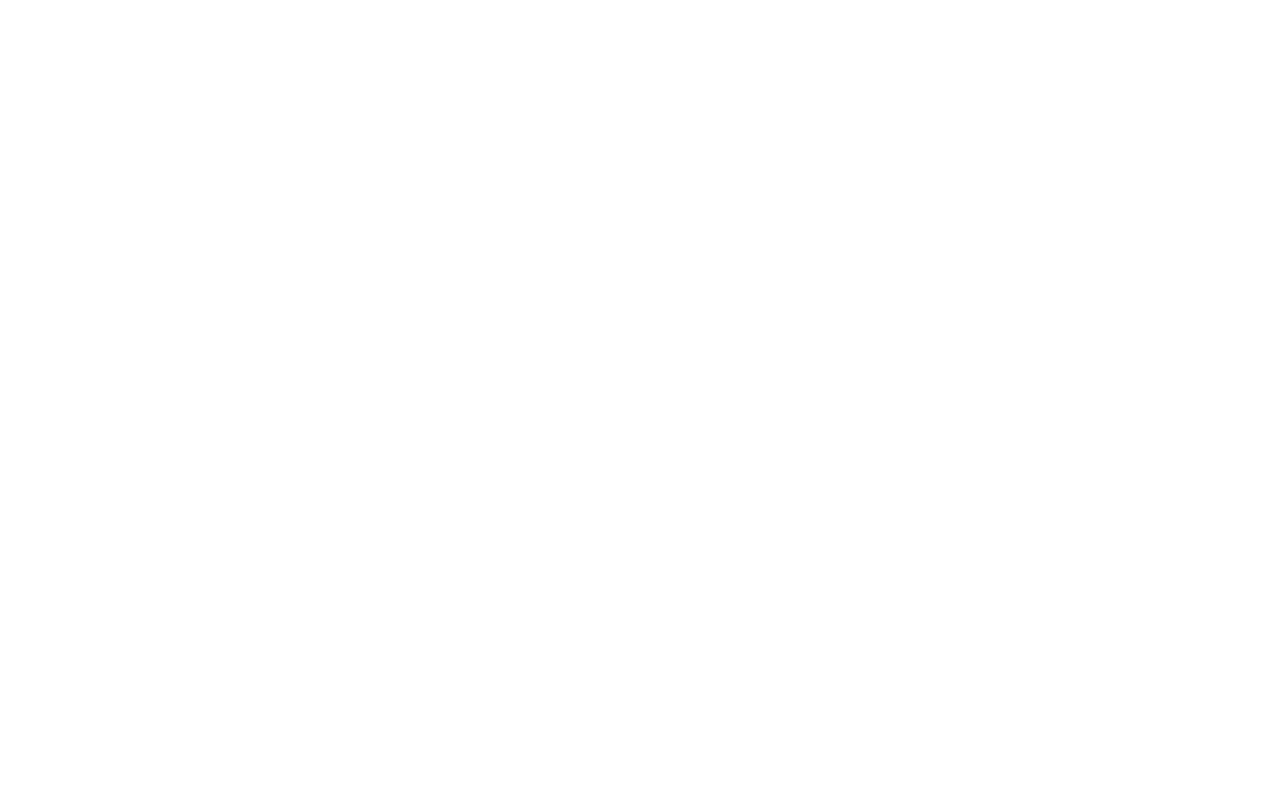
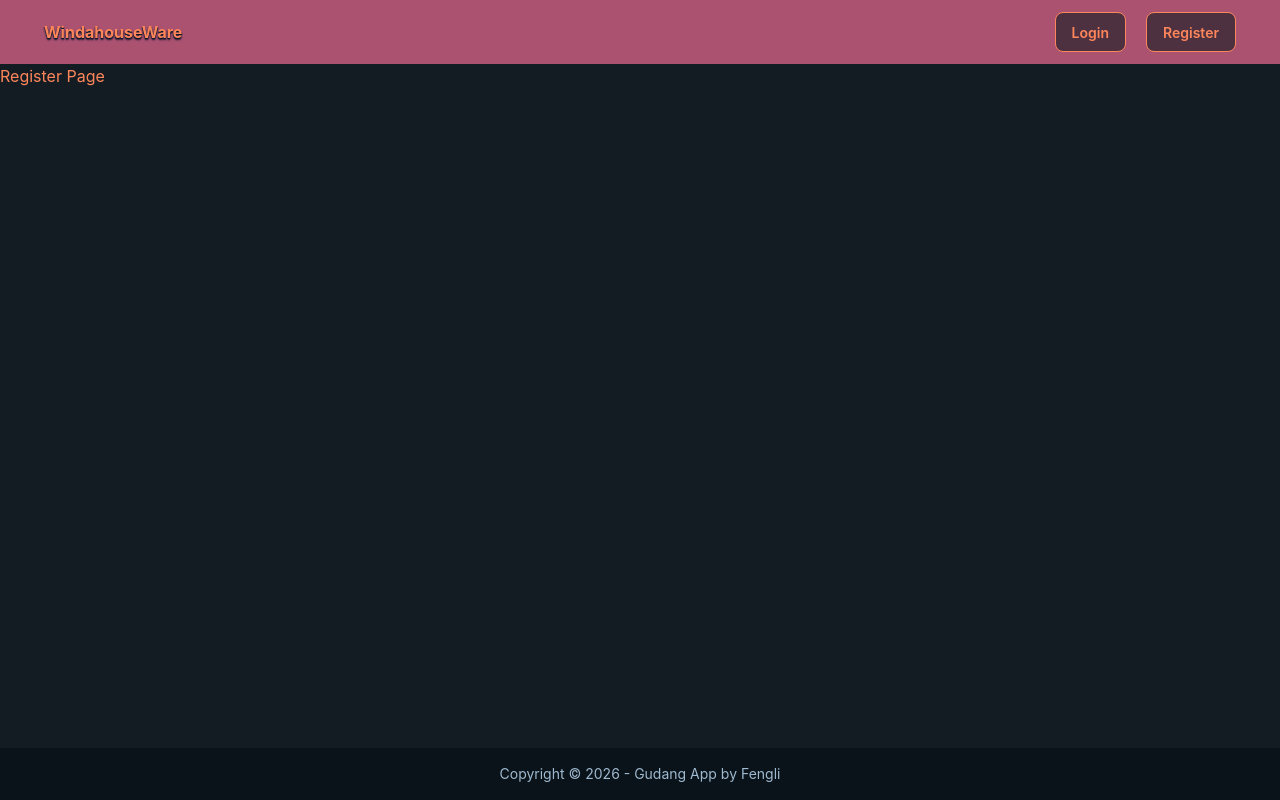
Before and after one commit to fengliuz/mern-project-authentication-test, a React app in the folder frontend/: page /register in a window 1280 px wide. Before the commit this address had no page. Built offline with nearby package versions, Linux system fonts and the light colour scheme; no server answers; the HTML template or start-up script is replaced by a standard one.

Commit message:
feat: layout and navbar functionality

```diff
--- a/frontend/src/App.jsx
+++ b/frontend/src/App.jsx
@@ -1,14 +1,21 @@
-
-import {Route, Routes} from "react-router"
-import LoginPage from "./pages/LoginPage"
+import { Route, Routes } from "react-router";
+import LoginPage from "./pages/LoginPage";
+import RegisterPage from "./pages/RegisterPage";
+import MainLayout from "./layouts/MainLayout";
+import { AuthProvider } from "./auth/AuthContext";
 function App() {
-  return(
+  return (
     <div className="" data-theme="sunset">
-    <Routes>
-      <Route path="/login" element={<LoginPage/>}/>
-    </Routes>
-  </div>
-  )
+      <AuthProvider>
+      <Routes>
+        <Route element={<MainLayout />}>
+          <Route path="/login" element={<LoginPage />} />
+          <Route path="/register" element={<RegisterPage />} />
+        </Route>
+      </Routes>
+      </AuthProvider>
+    </div>
+  );
 }
 
-export default App
+export default App;
--- a/frontend/src/auth/AuthContext.jsx
+++ b/frontend/src/auth/AuthContext.jsx
@@ -8,8 +8,9 @@
 import { useContext } from "react";
 const AuthContext = createContext();
 
-export const AuthProvider = ({ children })=> {
+export const AuthProvider = ({ children }) => {
   const [user, setUser] = useState(null);
+  const appName = "WindahouseWare";
   const [loading, setLoading] = useState(true);
   const navigate = useNavigate();
   const checkAuth = async () => {
@@ -23,33 +24,33 @@
       setLoading(false);
     }
   };
-  const logout = async()=>{
+  const logout = async () => {
     try {
-        await api.post("/logout")
-        toast.success("Logout Successfully")
-        setUser(null)
-        navigate("/")
+      await api.post("/auth/logout");
+      toast.success("Logout Successfully");
+      setUser(null);
+      navigate("/");
     } catch (error) {
-        toast.error("Failed to logout, Forcing to logout, "+error)
-        setUser(null)
-        navigate("/")
+      toast.error("Failed to logout, Forcing to logout, " + error);
+      setUser(null);
+      navigate("/");
     }
-  }
+  };
   useEffect(() => {
     checkAuth();
-  },[]);
+  }, []);
 
   return (
-    <AuthContext.Provider value={{ user, setUser, checkAuth,logout }}>
+    <AuthContext.Provider value={{ user, setUser, checkAuth, logout, appName }}>
       {loading ? (
         <div className="flex justify-center items-center text-center h-screen">
           Loading... <LoaderIcon className=" animate-spin" />
         </div>
       ) : (
-        { children }
+        children
       )}
     </AuthContext.Provider>
   );
-}
+};
 // eslint-disable-next-line
-export const useAuth = () => useContext(AuthContext)
+export const useAuth = () => useContext(AuthContext);
--- a/frontend/src/components/Navbar.jsx
+++ b/frontend/src/components/Navbar.jsx
@@ -0,0 +1,33 @@
+import { Link } from "react-router";
+import { useAuth } from "../auth/AuthContext";
+import { LogOutIcon } from "lucide-react";
+
+const Navbar = () => {
+  const { appName, user, logout } = useAuth();
+    const handleLogout = async(e)=>{
+        e.preventDefault()
+        await logout()
+    }
+  return (
+    <nav className="navbar bg-secondary/65 ">
+        <div className="flex justify-between items-center px-0 md:px-5 lg:px-9 w-full text-primary font-bold  text-shadow-slate-900 text-shadow-sm">
+          {appName}
+          {user ? (
+            <div className="flex">
+              <Link>{user.username}</Link>
+              <Link>
+                <img src={user.avatar} alt="User Profile" />
+              </Link>
+              <button onClick={handleLogout}>Logout <LogOutIcon></LogOutIcon></button>
+            </div>
+          ) : (
+            <div className="flex justify-around gap-5">
+                <Link className=" hover:text-accent btn btn-outline  bg-base-100/60 transition duration-300" to={"/login"}>Login</Link>
+                <Link className=" hover:text-accent btn btn-outline  bg-base-100/60 transition duration-300" to={"/register"}>Register</Link>
+            </div>
+          )}
+        </div>
+    </nav>
+  );
+};
+export default Navbar;
--- /dev/null
+++ b/frontend/src/layouts/MainLayout.jsx
@@ -0,0 +1,19 @@
+import { Outlet } from "react-router";
+import Navbar from "../components/Navbar";
+
+const MainLayout = () => {
+  return (
+    <div className=" min-h-screen flex flex-col">
+      <Navbar />
+      <main className=" grow">
+        <Outlet />
+      </main>
+      <footer className=" footer place-items-center p-4 bg-base-300 text-base-content">
+        <aside>
+          <p>Copyright © 2026 - Gudang App by Fengli</p>
+        </aside>
+      </footer>
+    </div>
+  );
+};
+export default MainLayout
--- /dev/null
+++ b/frontend/src/pages/RegisterPage.jsx
@@ -0,0 +1,6 @@
+const RegisterPage = ()=>{
+    return(
+        <h1 className="text-primary">Register Page</h1>
+    )
+}
+export default RegisterPage
```
Also changed, not shown: 1 other file (tests, documents, lock files or other folders).
